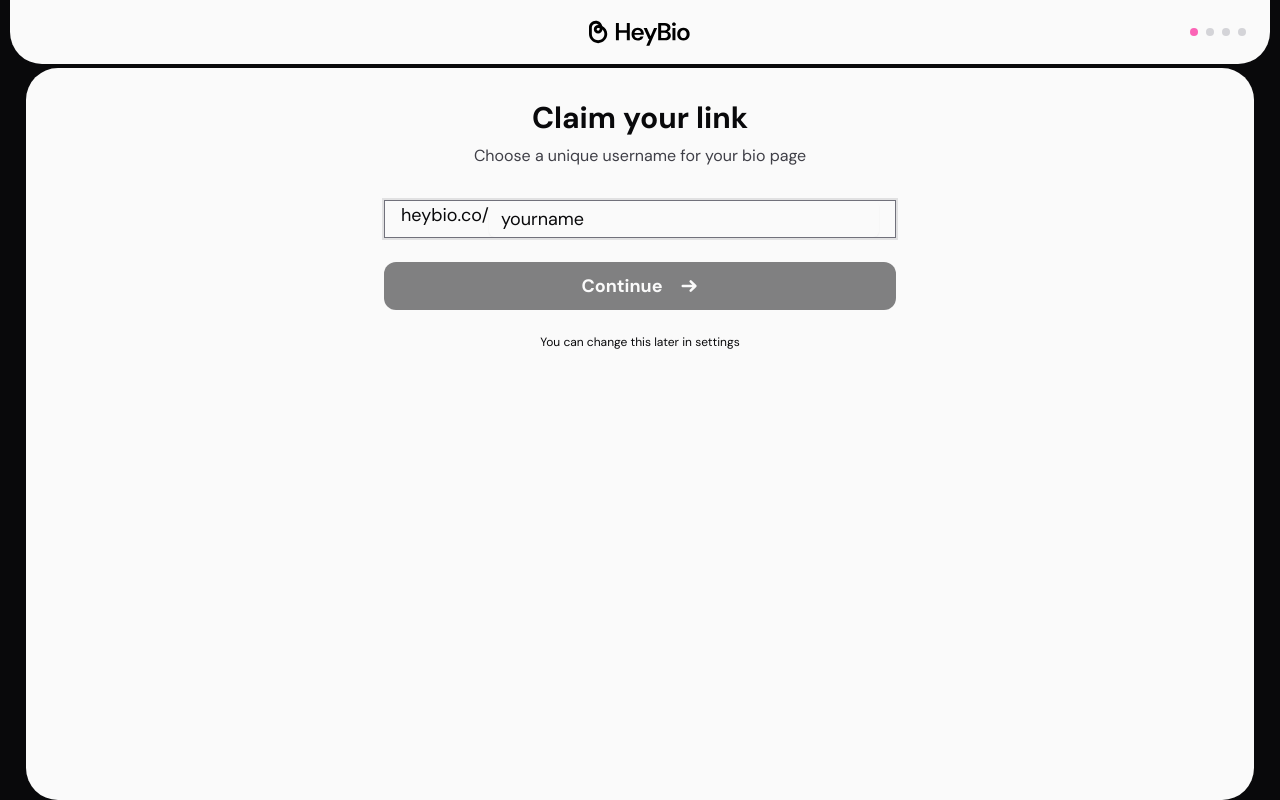
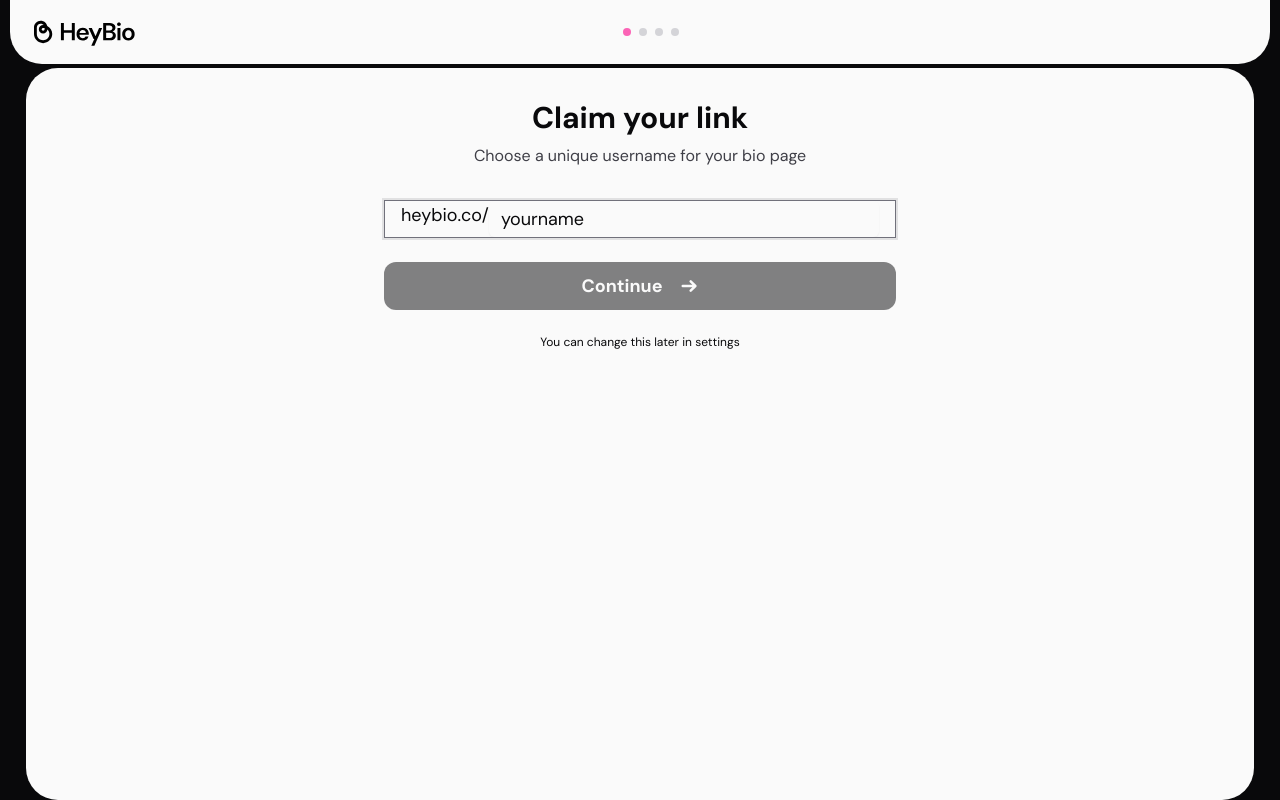
Before and after one commit to eitan-roberto/heybio, a Next.js app: page /new in a window 1280 px wide. Built offline with nearby package versions, Linux system fonts and the light colour scheme.

Commit message:
Fix skip to step 2, onboarding layout logo left dots center

```diff
--- a/src/app/new/links/page.tsx
+++ b/src/app/new/links/page.tsx
@@ -1,22 +1,28 @@
 'use client';
 
-import { useEffect } from 'react';
-import { useRouter } from 'next/navigation';
+import { useEffect, Suspense } from 'react';
+import { useRouter, useSearchParams } from 'next/navigation';
 import { Icon } from '@/components/ui/icon';
 import { Button } from '@/components/ui/button';
 import { OnboardingLayout, LinkEditor } from '@/components/onboarding';
 import { useOnboardingStore } from '@/stores/onboardingStore';
 
-export default function AddLinksPage() {
+function LinksContent() {
   const router = useRouter();
-  const { draft, addLink, updateLink, removeLink, reorderLinks } = useOnboardingStore();
+  const searchParams = useSearchParams();
+  const { draft, initDraft, addLink, updateLink, removeLink, reorderLinks } = useOnboardingStore();
 
-  // Redirect if no draft exists
+  // Initialize from ?u= parameter if no draft
   useEffect(() => {
     if (!draft) {
-      router.replace('/new');
+      const u = searchParams.get('u');
+      if (u && u.length >= 3) {
+        initDraft(u);
+      } else {
+        router.replace('/new');
+      }
     }
-  }, [draft, router]);
+  }, [draft, searchParams, router, initDraft]);
 
   if (!draft) {
     return null;
@@ -70,3 +76,11 @@
     </OnboardingLayout>
   );
 }
+
+export default function AddLinksPage() {
+  return (
+    <Suspense fallback={<div className="min-h-screen flex items-center justify-center"><Icon icon="loader-2" className="w-8 h-8 animate-spin text-mid" /></div>}>
+      <LinksContent />
+    </Suspense>
+  );
+}
--- a/src/components/onboarding/OnboardingLayout.tsx
+++ b/src/components/onboarding/OnboardingLayout.tsx
@@ -39,28 +39,14 @@
   return (
     <div className="min-h-screen flex flex-col gap-1">
       {/* Header */}
-      <header className="bg-bottom px-4 md:px-6 py-4 rounded-bl-4xl rounded-br-4xl flex items-center justify-between">
-        <div className="w-20">
-          {showBack && (
-            <Button
-              variant="ghost"
-              size="sm"
-              onClick={handleBack}
-              className="gap-1 text-top"
-            >
-              <Icon icon="arrow-left" className="w-4 h-4" />
-              Back
-            </Button>
-          )}
-        </div>
-
-        {/* Logo */}
-        <Link href="/" className="text-pink">
+      <header className="bg-bottom px-4 md:px-6 py-4 rounded-bl-4xl rounded-br-4xl flex items-center">
+        {/* Logo - LEFT */}
+        <Link href="/" className="text-pink flex-shrink-0">
           <SvgAsset src="/logos/logo-full.svg" height={32} />
         </Link>
 
-        {/* Progress dots */}
-        <div className="flex items-center gap-2 w-20 justify-end">
+        {/* Progress dots - CENTER */}
+        <div className="flex-1 flex items-center justify-center gap-2">
           {Array.from({ length: totalSteps }, (_, i) => (
             <div
               key={i}
@@ -74,6 +60,21 @@
               )}
             />
           ))}
+        </div>
+
+        {/* Back button - RIGHT */}
+        <div className="flex-shrink-0 w-20 flex justify-end">
+          {showBack && (
+            <Button
+              variant="ghost"
+              size="sm"
+              onClick={handleBack}
+              className="gap-1 text-top"
+            >
+              <Icon icon="arrow-left" className="w-4 h-4" />
+              Back
+            </Button>
+          )}
         </div>
       </header>
 
```
